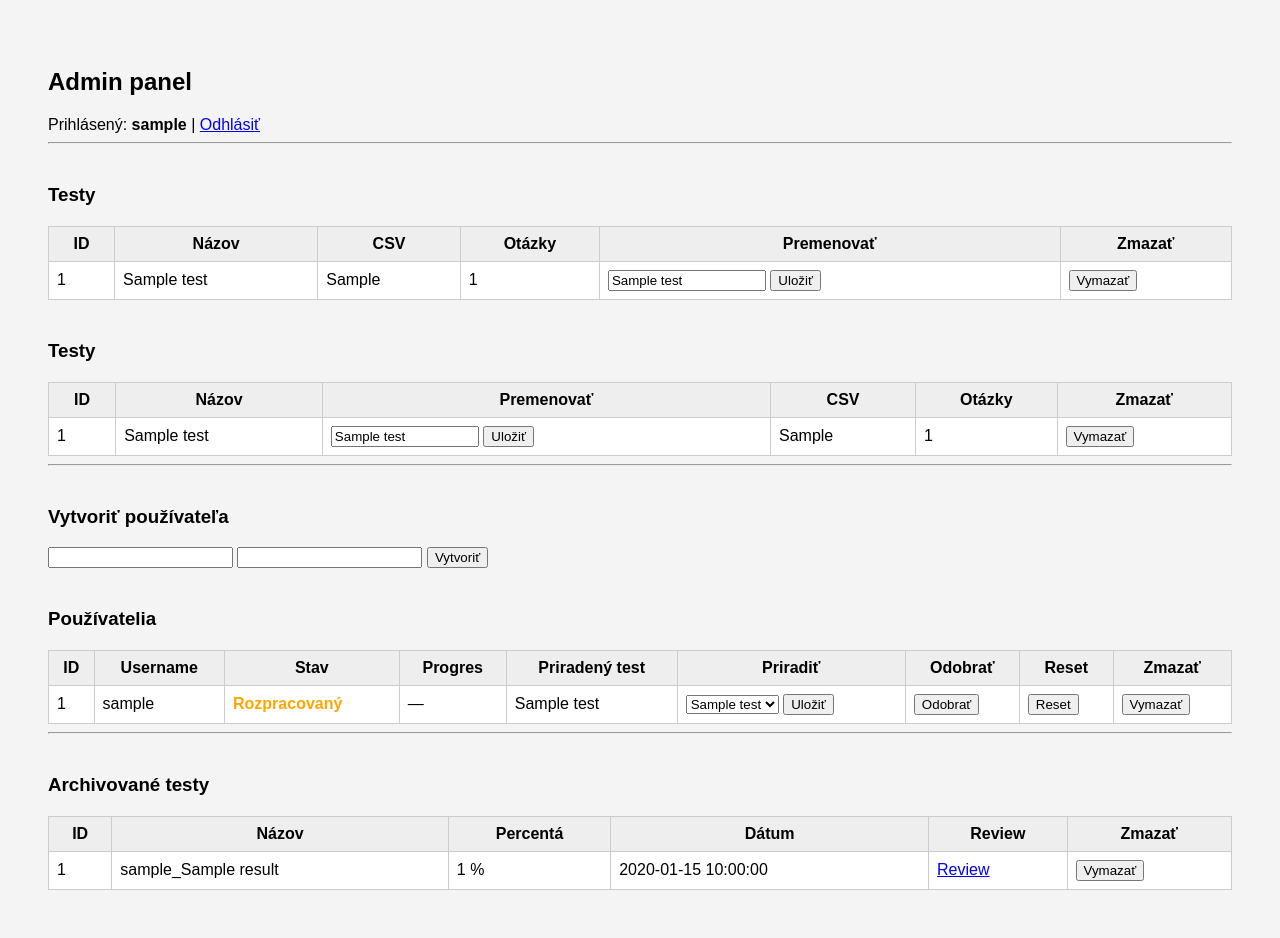
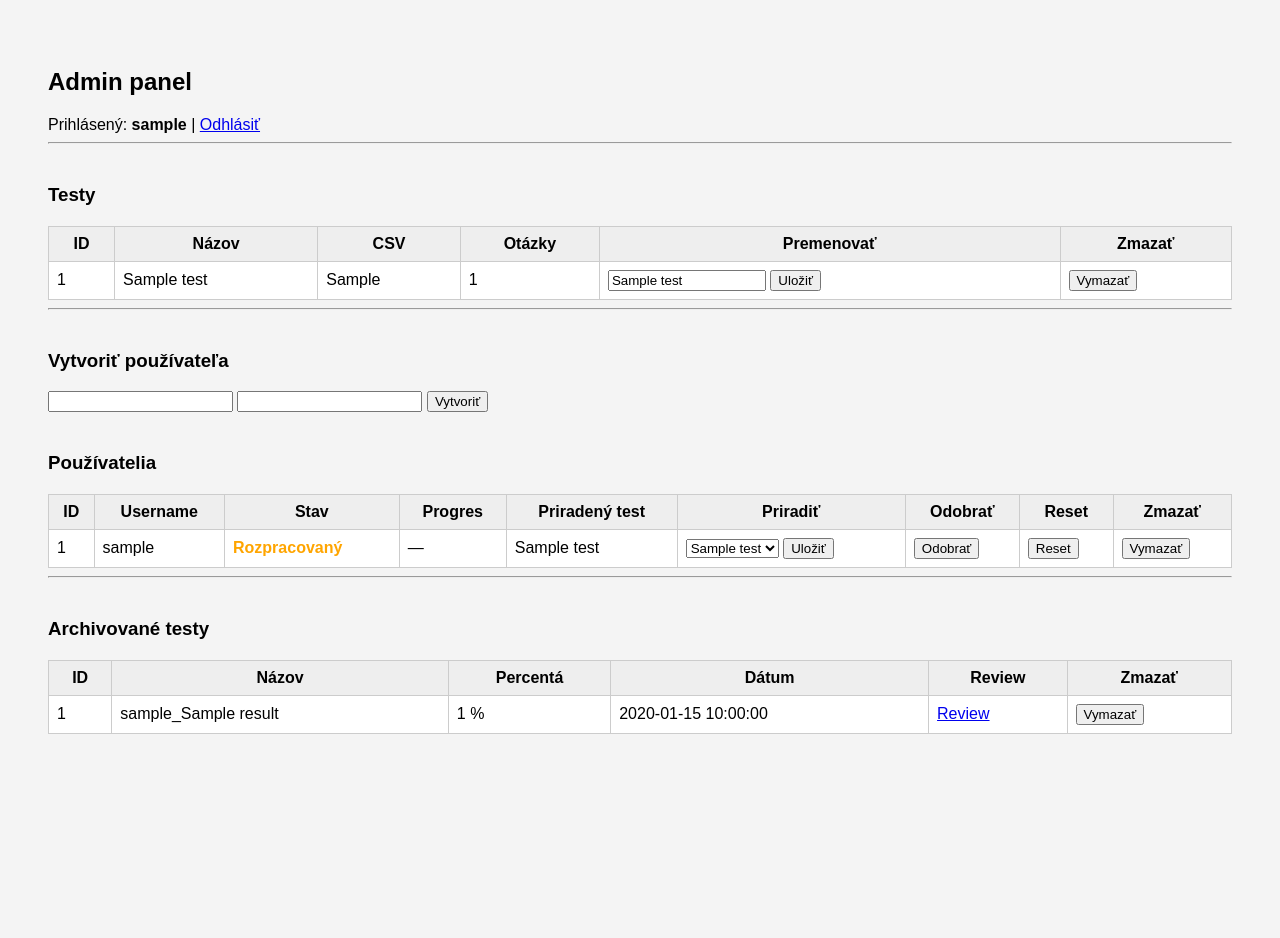
Before and after one commit to norbertg-gif/medtest, a Python web app: template app/templates/admin.html in a window 1280 px wide. After the commit the page ends 734 px from the top, so only its background shows below. Run offline with Jinja, Linux system fonts and the light colour scheme; the template is opened without the code that fills it: most values are stand-ins (such as "Sample title", 1, 10 or a date in 2020).

Commit message:
Update admin.html

```diff
--- a/app/templates/admin.html
+++ b/app/templates/admin.html
@@ -105,48 +105,6 @@
 </tr>
 {% endfor %}
 
-</table>
-</div>
-
-<div class="section">
-<h3>Testy</h3>
-<table>
-<tr>
-    <th>ID</th>
-    <th>Názov</th>
-    <th>Premenovať</th>
-    <th>CSV</th>
-    <th>Otázky</th>
-    <th>Zmazať</th>
-</tr>
-
-{% for t in tests %}
-<tr>
-    <td>{{ t.id }}</td>
-    <td>{{ t.name }}</td>
-
-<td>
-    <form method="post" action="/admin/rename-test">
-        <input type="hidden" name="test_id" value="{{ t.id }}">
-        <input type="text" name="new_name"
-               value="{{ t.name }}"
-               style="width:140px;">
-        <button type="submit">Uložiť</button>
-    </form>
-</td>
-    <td>{{ t.source_csv if t.source_csv else "—" }}</td>
-    <td>{{ t.questions|length }}</td>
-    <td>
-        <form method="post" action="/admin/delete-test">
-            <input type="hidden" name="test_id" value="{{ t.id }}">
-            <button type="submit"
-                onclick="return confirm('Naozaj chcete zmazať tento test?')">
-                Vymazať
-            </button>
-        </form>
-    </td>
-</tr>
-{% endfor %}
 </table>
 </div>
 
```
